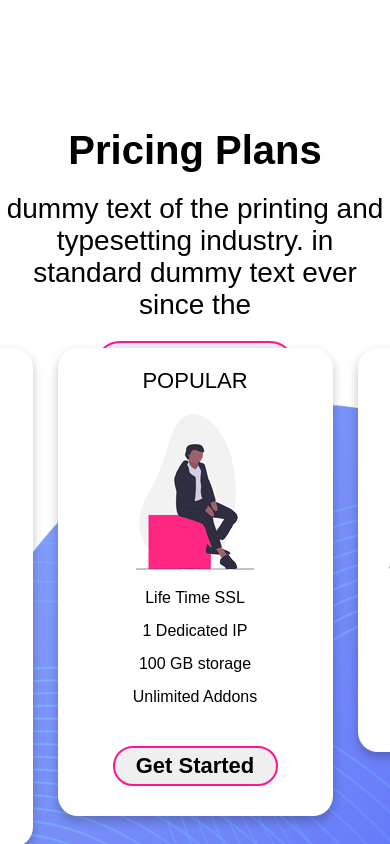
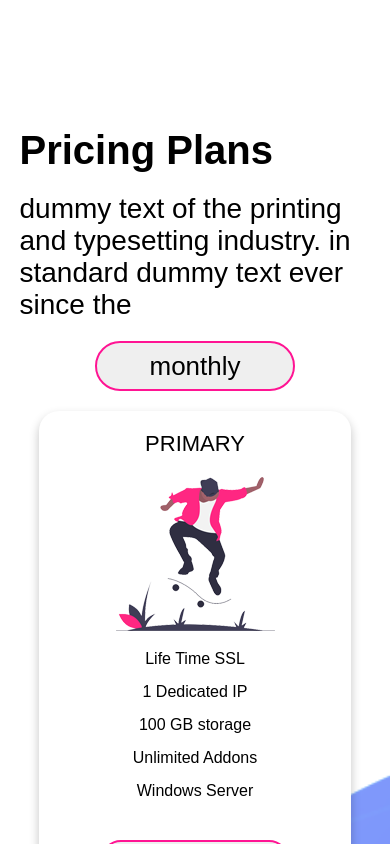
Before and after one commit to glv1at118/product-brief, a Vue app: page / in a window 390 px wide. Shown: the part 3200-4044 px from the top of the page. Built offline with nearby package versions, Linux system fonts and the light colour scheme.

Commit message:
Responsive layout for PricingPlans.vue

```diff
--- a/src/components/PricingPlans.vue
+++ b/src/components/PricingPlans.vue
@@ -177,4 +177,119 @@ export default {
     }
   }
 }
+
+@media only screen and (max-width: 800px) {
+  #pricing-plans {
+    width: 100%;
+    height: auto !important;
+    margin-top: 150px;
+    position: relative;
+    background-image: url("../assets/prictable-bg.png");
+    background-size: cover;
+    background-repeat: no-repeat;
+
+    .upper {
+      width: 90%;
+      height: auto !important;
+      text-align: left;
+      position: relative;
+      left: 5%;
+
+      h1 {
+        font-size: 40px;
+        margin-bottom: 20px;
+      }
+      p {
+        font-size: 28px;
+        margin-bottom: 20px;
+      }
+      div {
+        width: 100%;
+        height: 50px;
+        text-align: center;
+        position: static;
+
+        button {
+          width: 200px;
+          height: 100%;
+          border-radius: 25px;
+          font-size: 26px;
+          outline: none;
+          border-style: none;
+          border: 2px solid deeppink;
+          cursor: pointer;
+          @include trans-dura(0.15s);
+
+          &:hover {
+            background-color: black;
+            color: white;
+            border: 2px solid white;
+          }
+        }
+      }
+    }
+    .lower {
+      .card-container {
+        width: 100%;
+        height: auto;
+        margin-top: 20px;
+        transform: translateX(-50%);
+        display: flow-root;
+        position: relative;
+
+        div {
+          padding-bottom: 30px;
+          margin: 0px;
+          margin-bottom: 20px;
+          position: relative;
+          transform: translateX(-50%);
+          left: 50%;
+          width: 80%;
+          border-radius: 20px;
+          box-shadow: 0px 5px 10px 1px rgba(#000, 0.2);
+          background-color: white;
+          float: left;
+
+          .part1 {
+            text-align: center;
+            font-size: 22px;
+            margin: 20px 0px 20px 0px;
+          }
+          .part2 {
+            text-align: center;
+          }
+          .part3 {
+            text-align: center;
+
+            p {
+              margin: 15px 0px 15px 0px;
+            }
+          }
+          .part4 {
+            margin-top: 40px;
+            text-align: center;
+            button {
+              width: 60%;
+              height: 40px;
+              outline: none;
+              border-radius: 30px;
+              font-size: 22px;
+              font-weight: 700;
+              border-style: none;
+              border: 2px solid deeppink;
+              box-sizing: border-box;
+              cursor: pointer;
+              @include trans-dura(0.15s);
+
+              &:hover {
+                background-color: black;
+                color: white;
+              }
+            }
+          }
+        }
+      }
+    }
+  }
+}
 </style>
```
